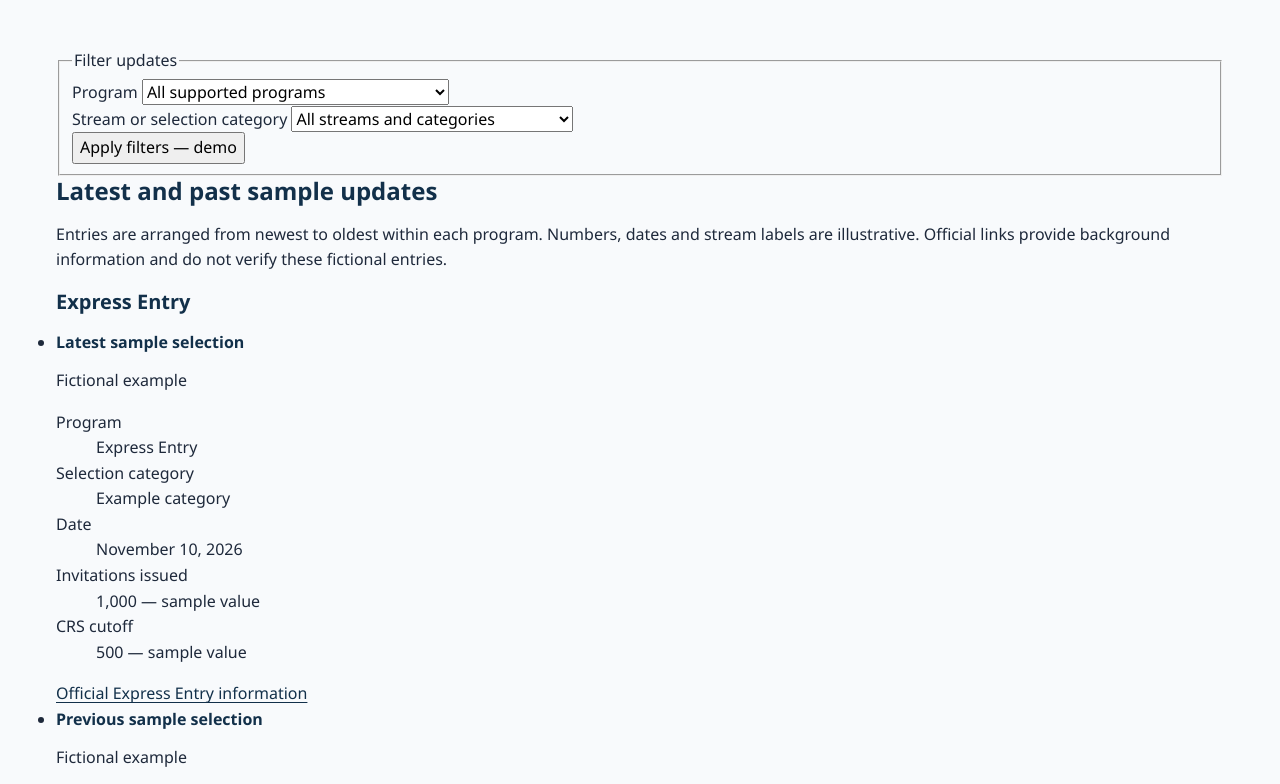
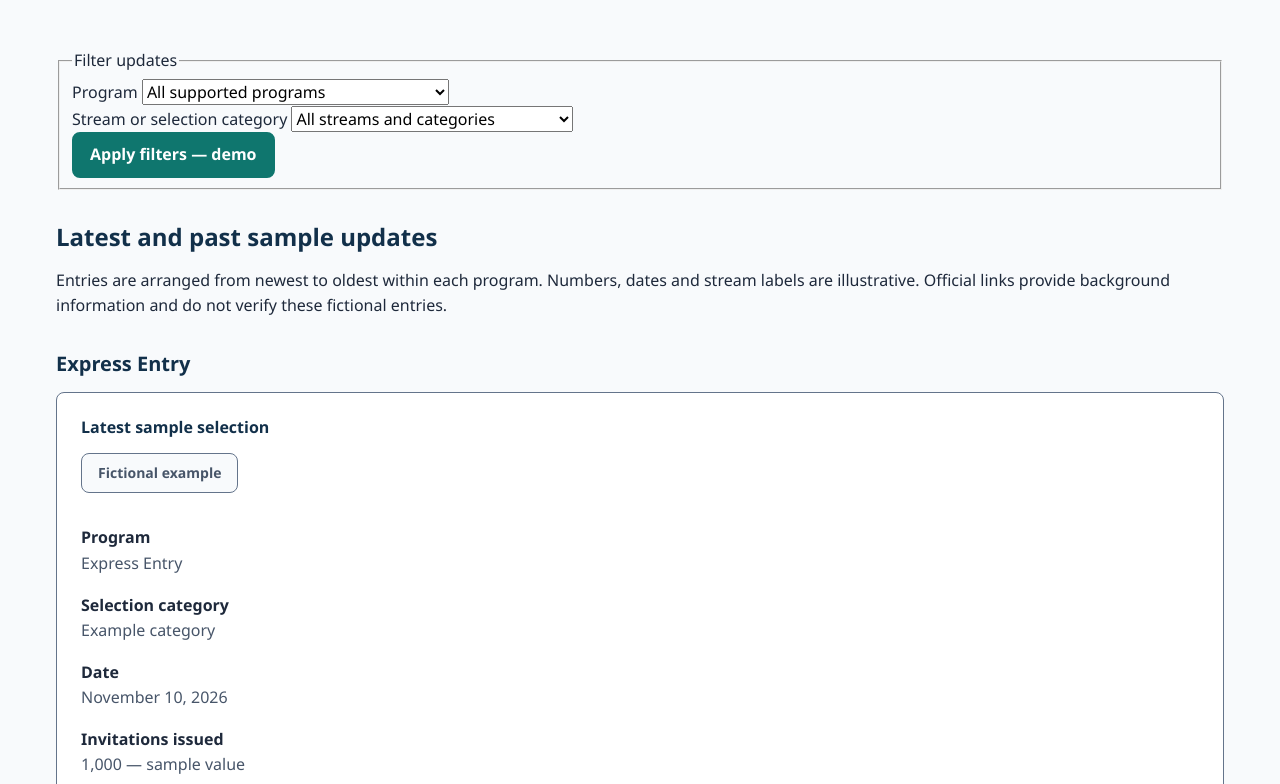
Before and after one commit to rishabhssworld/studio-project-1, a plain HTML site: page site/updates.html in a window 1280 px wide. Shown: the part 342-1126 px from the top of the page. Drawn offline with Linux system fonts and the light colour scheme.

Commit message:
Add reusable cards, buttons and grid layouts

```diff
--- a/site/styles.css
+++ b/site/styles.css
@@ -194,3 +194,95 @@ body > footer {
 body > footer p:last-child {
   margin-bottom: 0;
 }
+
+/* 4. LAYOUT */
+
+.card-grid {
+  display: grid;
+  grid-template-columns: minmax(0, 1fr);
+  gap: var(--space-3);
+  list-style: none;
+}
+
+.card-grid > li {
+  display: flex;
+}
+
+.updates-layout {
+  display: grid;
+  grid-template-columns: minmax(0, 1fr);
+  gap: var(--space-4);
+  align-items: start;
+}
+
+#results > section {
+  margin-top: var(--space-4);
+}
+
+/* 5. REUSABLE COMPONENTS */
+
+.card {
+  width: 100%;
+  padding: var(--space-3);
+  background: var(--color-surface);
+  border: 1px solid var(--color-border);
+  border-radius: var(--radius);
+  overflow-wrap: anywhere;
+}
+
+.card > :last-child {
+  margin-bottom: 0;
+}
+
+.btn {
+  display: inline-block;
+  max-width: 100%;
+  padding: var(--space-1) var(--space-2);
+  background: var(--color-accent);
+  color: var(--color-surface);
+  border: 2px solid var(--color-accent);
+  border-radius: var(--radius);
+  font-weight: 600;
+  line-height: var(--line-height);
+  text-align: center;
+  text-decoration: none;
+  white-space: normal;
+  overflow-wrap: anywhere;
+  cursor: pointer;
+}
+
+.btn:hover {
+  background: var(--color-accent-dark);
+  border-color: var(--color-accent-dark);
+  text-decoration: underline;
+}
+
+main > section:first-child .btn {
+  margin-right: var(--space-2);
+  margin-bottom: var(--space-2);
+}
+
+.sample-label {
+  display: inline-block;
+  padding: var(--space-1) var(--space-2);
+  color: var(--color-muted);
+  background: var(--color-bg);
+  border: 1px solid var(--color-border);
+  border-radius: var(--radius);
+  font-size: var(--text-small);
+  font-weight: 600;
+}
+
+dl {
+  margin: 0 0 var(--space-3);
+}
+
+dt {
+  margin-top: var(--space-2);
+  font-weight: 700;
+}
+
+dd {
+  margin: 0;
+  color: var(--color-muted);
+}
```
